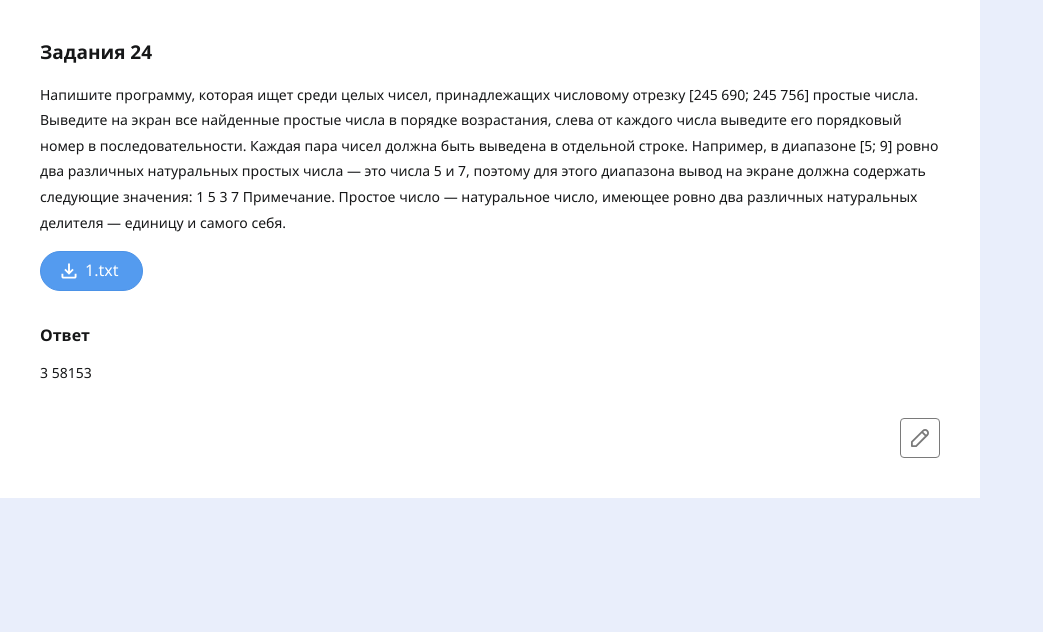
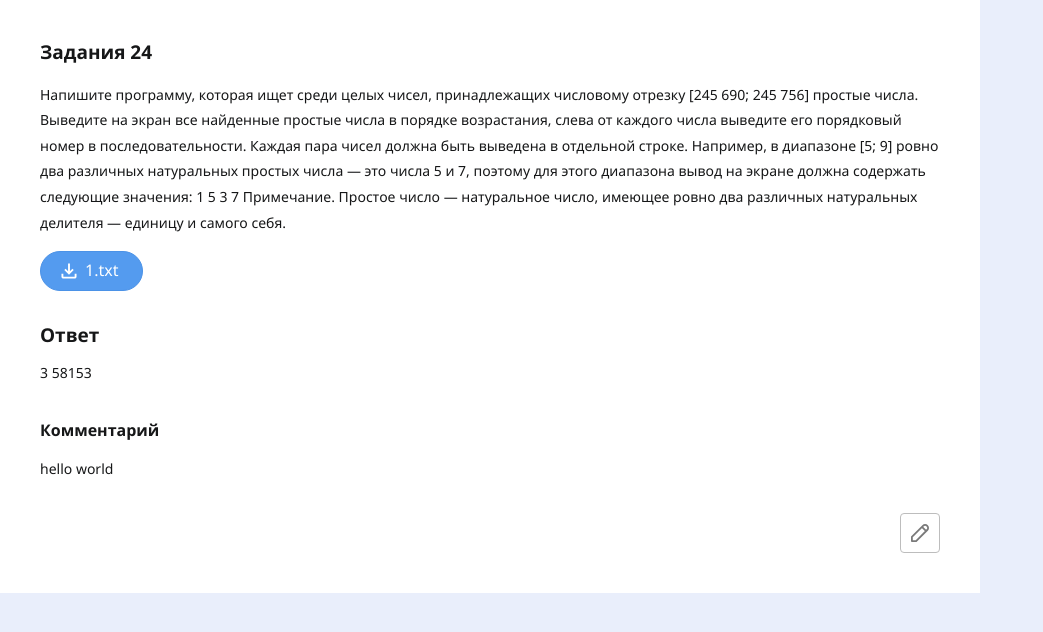
Before and after one commit to Phazerous/tutj-front, a Next.js app: page /test in a window 1280 px wide. Shown: the top 632 px of the page, without its empty margins (0-1043 px from the left). Built offline with nearby package versions, Linux system fonts and the light colour scheme.

Commit message:
TutJ Frontend
v0.0.4

• Implemented custom hook — useFormHook
• Implemented editing task form

```diff
--- /dev/null
+++ b/src/hooks/useTaskForm.tsx
@@ -0,0 +1,36 @@
+import { ChangeEvent, useState } from 'react';
+
+interface TaskForm {
+  description: string;
+  answer: string;
+  code: string;
+  comment: string;
+}
+
+type propertyName = 'description' | 'answer' | 'code' | 'comment';
+
+export default function useTaskForm(initialData: TaskForm) {
+  const [form, setForm] = useState<TaskForm>({ ...initialData });
+
+  console.log({ ...initialData });
+
+  const handleChange = (
+    propertyName: propertyName,
+    e: ChangeEvent<HTMLTextAreaElement>
+  ) => {
+    setForm({
+      ...form,
+      [propertyName]: e.target.value,
+    });
+  };
+
+  const getPropertyState = (propertyName: propertyName) => {
+    return {
+      value: form[propertyName],
+      onChange: (e: ChangeEvent<HTMLTextAreaElement>) =>
+        handleChange(propertyName, e),
+    };
+  };
+
+  return getPropertyState;
+}
--- a/src/interfaces/Task.interface.ts
+++ b/src/interfaces/Task.interface.ts
@@ -3,7 +3,7 @@ export default interface ITask {
   taskOrder: number;
   description: string;
   answer: string;
-  code?: string;
-  comment?: string;
-  filesPathes?: string[];
+  code: string;
+  comment: string;
+  filesPathes: string[];
 }
--- a/src/pages/test.tsx
+++ b/src/pages/test.tsx
@@ -1,6 +1,3 @@
-import useSWR from 'swr';
-import { get } from '../lib/routing/base';
-import DownloadableFile from '../ui/components/downloadable-file/downloadable-file';
 import Task from '../ui/components/tasks/task/task';
 import ITask from '../interfaces/Task.interface';
 
@@ -51,7 +48,7 @@ const dummy: ITask = {
   //         cnt += div15
 
   // print(cnt)`,
-  // comment: 'hello world',
+  comment: 'hello world',
   filesPathes: ['http://localhost:3000/files/drozd.txt'],
 };
 
--- a/src/styles/global.css
+++ b/src/styles/global.css
@@ -4,6 +4,12 @@
   padding: 0;
   margin: 0;
   box-sizing: border-box;
+}
+
+input,
+textarea {
+  outline: none;
+  border: none;
 }
 
 h1,
@@ -14,13 +20,20 @@ h5,
 h6,
 p,
 a,
+textarea,
 input {
   color: #161718;
 }
 
-body {
+body,
+textarea,
+input {
   font-family: 'Segoe UI', 'Verdana';
   line-height: 160%;
+}
+
+body {
+  background-color: #e9eefb;
 }
 
 h1 {
@@ -49,10 +62,7 @@ h6 {
   font-weight: 600;
 }
 
-p {
+p,
+textarea {
   font-size: 14px;
 }
-
-body {
-  background-color: #e9eefb;
-}
--- a/src/ui/components/tasks/task/task.module.scss
+++ b/src/ui/components/tasks/task/task.module.scss
@@ -31,7 +31,7 @@
   overflow: hidden;
 }
 
-.noPointer {
+.noSelect {
   user-select: none;
 }
 
@@ -43,7 +43,7 @@
   justify-content: center;
 
   padding: 10px;
-  border: 1px solid #7a7a7a;
+  border: 1px solid #bdbdbd;
   color: #7a7a7a;
 
   border-radius: 4px;
--- a/src/ui/components/tasks/task/task.tsx
+++ b/src/ui/components/tasks/task/task.tsx
@@ -4,16 +4,29 @@ import DownloadableFile from '../../downloadable-file/downloadable-file';
 import styles from './task.module.scss';
 import SyntaxHighlighter from 'react-syntax-highlighter';
 import { androidstudio } from 'react-syntax-highlighter/dist/cjs/styles/hljs';
+import { useState } from 'react';
+import TextArea from '../text-area/text-area';
+import useTaskForm from '../../../../hooks/useTaskForm';
 
 export default function Task({
   id,
   taskOrder,
+  description = '',
+  answer = '',
+  code = '',
+  filesPathes = [],
+  comment = '',
+}: ITask & { idx: number }) {
+  const [isEditMode, setEditMode] = useState(false);
+  const register = useTaskForm({
     description,
     answer,
     code,
-  filesPathes = [],
     comment,
-}: ITask & { idx: number }) {
+  });
+
+  const handleEditMode = () => setEditMode(!isEditMode);
+
   const files = filesPathes.map((filePath: string, idx: number) => {
     const chunks = filePath.split('.');
     const extension = chunks.slice(-1);
@@ -29,9 +42,43 @@ export default function Task({
     );
   });
 
-  const codeSegment = !code ? null : (
+  function renderSegment(
+    propertyName: 'descripiton' | 'answer' | 'code' | 'comment'
+  ) {
+    switch (propertyName) {
+      case 'descripiton':
+        return (
+          <div className={styles.segment + ' ' + styles.taskCondition}>
+            {isEditMode ? (
+              <TextArea {...register('description')} />
+            ) : (
+              <p>{description}</p>
+            )}
+            <div>{files}</div>
+          </div>
+        );
+
+      case 'answer':
+        return (
+          <div className={styles.segment}>
+            <h5>Ответ</h5>
+            {isEditMode ? (
+              <TextArea {...register('answer')} />
+            ) : (
+              <p>{answer}</p>
+            )}
+          </div>
+        );
+
+      case 'code':
+        if (!isEditMode && !(code && code.length !== 0)) return null;
+
+        return (
           <div className={styles.segment}>
             <h6>Код</h6>
+            {isEditMode ? (
+              <TextArea {...register('code')} />
+            ) : (
               <div className={styles.codeBlock}>
                 <SyntaxHighlighter
                   language='python'
@@ -39,32 +86,40 @@ export default function Task({
                   {code}
                 </SyntaxHighlighter>
               </div>
+            )}
           </div>
         );
 
-  const commentSegment = !comment ? null : (
+      case 'comment':
+        if (!isEditMode && !(comment && comment.length !== 0)) return null;
+
+        return (
           <div className={styles.segment}>
             <h6>Комментарий</h6>
+            {isEditMode ? (
+              <TextArea {...register('comment')} />
+            ) : (
               <p>{comment}</p>
+            )}
           </div>
         );
+    }
+  }
 
   return (
     <>
       <article className={styles.article}>
         <h5>Задания {taskOrder}</h5>
         <div className={styles.content}>
-          <div className={styles.segment + ' ' + styles.taskCondition}>
-            <p>{description}</p>
-            <div>{files}</div>
+          {renderSegment('descripiton')}
+          {renderSegment('answer')}
+          {renderSegment('code')}
+          {renderSegment('comment')}
+          <div
+            className={styles.edit}
+            onClick={handleEditMode}>
+            {editIcon}
           </div>
-          <div className={styles.segment}>
-            <h6>Ответ</h6>
-            <p>{answer}</p>
-          </div>
-          {codeSegment}
-          {commentSegment}
-          <div className={styles.edit}>{editIcon}</div>
         </div>
       </article>
     </>
--- /dev/null
+++ b/src/ui/components/tasks/text-area/text-area.module.scss
@@ -0,0 +1,8 @@
+.textarea {
+  resize: vertical;
+  padding: 8px 12px;
+
+  border: 1px solid #ededed;
+  overflow: hidden;
+  min-height: 40px;
+}
--- /dev/null
+++ b/src/ui/components/tasks/text-area/text-area.tsx
@@ -0,0 +1,30 @@
+interface TextAreaProps {
+  value: string;
+  onChange: (e: ChangeEvent<HTMLTextAreaElement>) => void;
+}
+
+import { ChangeEvent, useEffect, useRef } from 'react';
+import styles from './text-area.module.scss';
+
+export default function TextArea({ value, onChange }: TextAreaProps) {
+  const textareaRef = useRef<HTMLTextAreaElement>(null);
+
+  useEffect(() => {
+    if (textareaRef.current) {
+      const textareaElement = textareaRef.current;
+      textareaElement.style.height = '1px';
+      textareaElement.style.height = `${textareaElement.scrollHeight}px`;
+    }
+  }, []);
+
+  return (
+    <>
+      <textarea
+        className={styles.textarea}
+        onChange={onChange}
+        ref={textareaRef}>
+        {value}
+      </textarea>
+    </>
+  );
+}
```
Lines whose indentation alone changed are shown as unchanged.
